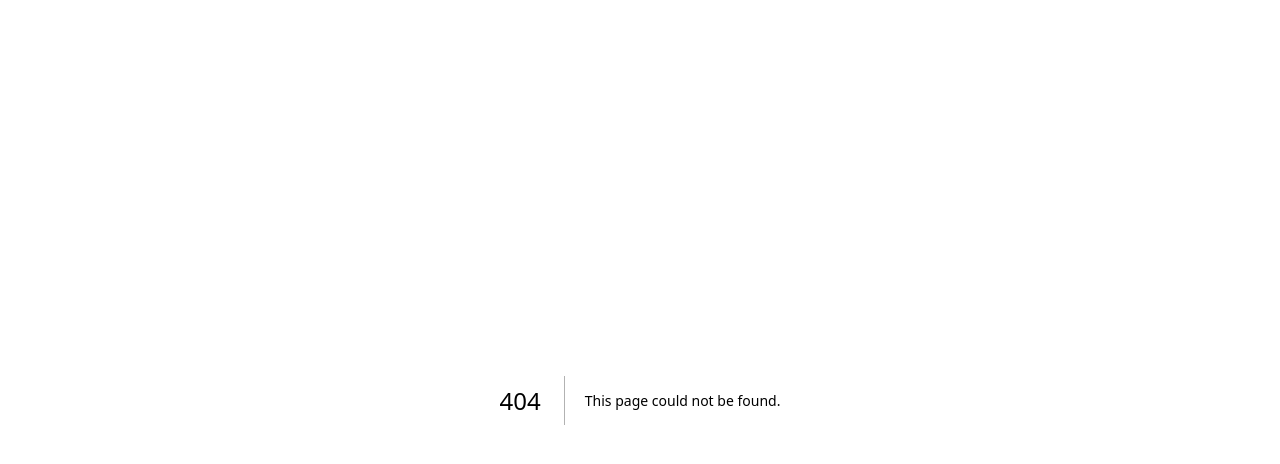
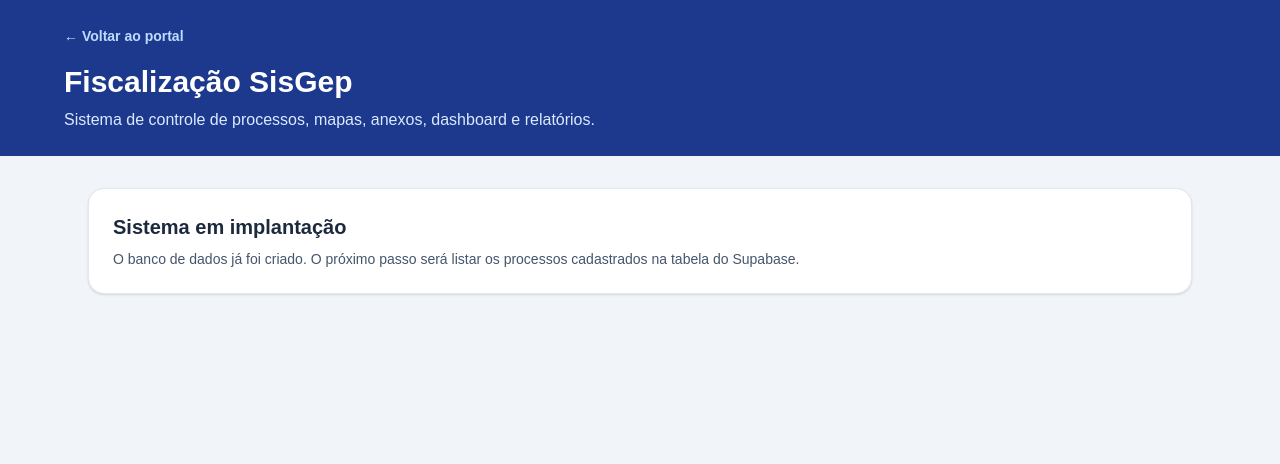
Before and after one commit to mendesrogerm/alms-prime-portal, a Next.js app: page /fiscalizacao in a window 1280 px wide. Before the commit this address had no page. Shown: the top 464 px of the page. Built offline with nearby package versions, Linux system fonts and the light colour scheme.

Commit message:
Adiciona página inicial do sistema Fiscalização

```diff
--- a/package.json
+++ b/package.json
@@ -9,6 +9,7 @@
     "lint": "eslint"
   },
   "dependencies": {
+    "@supabase/supabase-js": "^2.106.2",
     "next": "16.2.6",
     "react": "19.2.4",
     "react-dom": "19.2.4"
--- /dev/null
+++ b/src/app/fiscalizacao/page.tsx
@@ -0,0 +1,36 @@
+import Link from "next/link";
+
+export default function FiscalizacaoPage() {
+  return (
+    <main className="min-h-screen bg-slate-100">
+      <header className="bg-blue-900 px-6 py-6 text-white">
+        <div className="mx-auto max-w-6xl">
+          <Link href="/" className="text-sm font-semibold text-blue-200 hover:text-white">
+            ← Voltar ao portal
+          </Link>
+
+          <h1 className="mt-4 text-3xl font-bold">
+            Fiscalização SisGep
+          </h1>
+
+          <p className="mt-2 text-blue-100">
+            Sistema de controle de processos, mapas, anexos, dashboard e relatórios.
+          </p>
+        </div>
+      </header>
+
+      <section className="mx-auto max-w-6xl px-6 py-8">
+        <div className="rounded-2xl border border-slate-200 bg-white p-6 shadow-sm">
+          <h2 className="text-xl font-bold text-slate-800">
+            Sistema em implantação
+          </h2>
+
+          <p className="mt-2 text-sm text-slate-600">
+            O banco de dados já foi criado. O próximo passo será listar os processos
+            cadastrados na tabela do Supabase.
+          </p>
+        </div>
+      </section>
+    </main>
+  );
+}
--- a/src/app/page.tsx
+++ b/src/app/page.tsx
@@ -1,3 +1,5 @@
+import Link from "next/link";
+
 export default function Home() {
   return (
     <main className="min-h-screen bg-slate-100">
@@ -32,9 +34,12 @@ export default function Home() {
               Controle de processos, mapas, anexos, dashboard e relatórios.
             </p>
 
-            <button className="mt-5 rounded-lg bg-blue-800 px-4 py-2 text-sm font-bold text-white hover:bg-blue-700">
+            <Link
+              href="/fiscalizacao"
+              className="mt-5 inline-block rounded-lg bg-blue-800 px-4 py-2 text-sm font-bold text-white hover:bg-blue-700"
+            >
               Acessar sistema
-            </button>
+            </Link>
           </div>
 
           <div className="rounded-2xl border border-dashed border-slate-300 bg-white p-6 opacity-80 shadow-sm">
--- /dev/null
+++ b/src/lib/supabase.ts
@@ -0,0 +1,14 @@
+import { createClient } from "@supabase/supabase-js";
+
+const supabaseUrl = process.env.NEXT_PUBLIC_SUPABASE_URL;
+const supabaseAnonKey = process.env.NEXT_PUBLIC_SUPABASE_ANON_KEY;
+
+if (!supabaseUrl) {
+  throw new Error("NEXT_PUBLIC_SUPABASE_URL não foi configurada.");
+}
+
+if (!supabaseAnonKey) {
+  throw new Error("NEXT_PUBLIC_SUPABASE_ANON_KEY não foi configurada.");
+}
+
+export const supabase = createClient(supabaseUrl, supabaseAnonKey);
```
Also changed, not shown: 1 other file (tests, documents, lock files or other folders).
